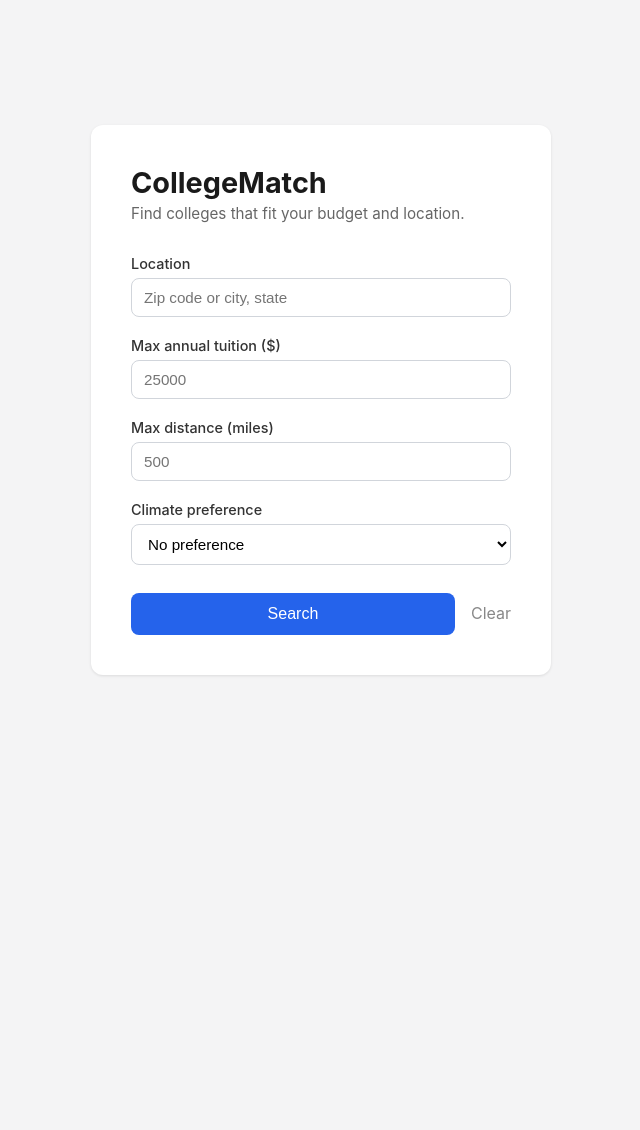
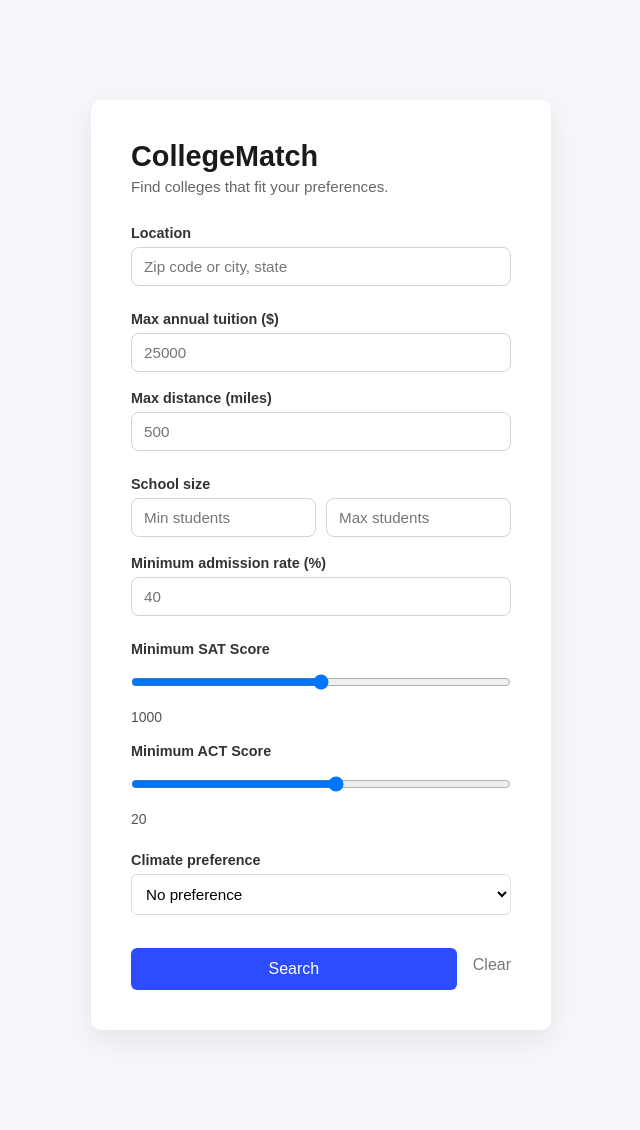
Before and after one commit to Amru-13579/College-Match, a Flask app: page / in a window 1280 px wide. Shown: the whole page, without its empty margins (319-959 px from the left). Before the commit the page ends 676 px from the top, so only its background shows below. Run offline with Flask 3, Linux system fonts and the light colour scheme.

Commit message:
added filters for school size, admission rate, and test scores in ranking logic

```diff
--- a/frontend/templates/index.html
+++ b/frontend/templates/index.html
@@ -5,66 +5,280 @@
 <meta name="viewport" content="width=device-width, initial-scale=1.0">
 <title>CollegeMatch</title>
 <link rel="stylesheet" href="{{ url_for('static', filename='styles.css') }}">
+
+<style>
+body{
+    font-family: Arial, Helvetica, sans-serif;
+    background:#f5f7fb;
+    margin:0;
+}
+
+.home-container{
+    display:flex;
+    justify-content:center;
+    padding:60px 20px;
+}
+
+.form-container{
+    background:white;
+    padding:40px;
+    width:500px;
+    border-radius:10px;
+    box-shadow:0 10px 30px rgba(0,0,0,0.08);
+}
+
+h1{
+    margin-bottom:5px;
+}
+
+.subtitle{
+    color:#666;
+    margin-bottom:30px;
+}
+
+.form-section{
+    margin-bottom:25px;
+}
+
+.form-group{
+    margin-bottom:18px;
+}
+
+label{
+    font-weight:600;
+    display:block;
+    margin-bottom:6px;
+}
+
+input, select{
+    width:100%;
+    padding:10px;
+    border:1px solid #ddd;
+    border-radius:6px;
+}
+
+.range-row{
+    display:flex;
+    gap:10px;
+}
+
+.range-value{
+    font-size:14px;
+    color:#555;
+    margin-top:4px;
+}
+
+input[type=range]{
+    width:100%;
+}
+
+button{
+    background:#2c4cff;
+    color:white;
+    border:none;
+    padding:12px 18px;
+    border-radius:6px;
+    cursor:pointer;
+    font-size:16px;
+}
+
+button:hover{
+    background:#1f38c8;
+}
+
+.button-row{
+    display:flex;
+    justify-content:space-between;
+    align-items:center;
+}
+
+.clear-link{
+    color:#777;
+    text-decoration:none;
+}
+
+.clear-link:hover{
+    text-decoration:underline;
+}
+</style>
+
 </head>
 <body>
+
 <div class="home-container">
 <div class="form-container">
+
 <h1>CollegeMatch</h1>
-            <p class="subtitle">Find colleges that fit your budget and location.</p>
-
-            {% if error %}
-            <div class="error">{{ error }}</div>
-            {% endif %}
+<p class="subtitle">Find colleges that fit your preferences.</p>
 
 <form method="POST" id="search-form">
+
+<!-- LOCATION -->
+<div class="form-section">
 <div class="form-group">
 <label for="location">Location</label>
 <input type="text" id="location" name="location"
 placeholder="Zip code or city, state"
-                           value="{{ form.get('location', '') }}" required>
+value="{{ form.get('location','') }}" required>
 </div>
+</div>
+
+<!-- COST + DISTANCE -->
+<div class="form-section">
 
 <div class="form-group">
 <label for="max_budget">Max annual tuition ($)</label>
 <input type="number" id="max_budget" name="max_budget"
 placeholder="25000"
-                           value="{{ form.get('max_budget', '') }}" required min="0">
+value="{{ form.get('max_budget','') }}" required min="0">
 </div>
 
 <div class="form-group">
 <label for="max_distance">Max distance (miles)</label>
 <input type="number" id="max_distance" name="max_distance"
 placeholder="500"
-                           value="{{ form.get('max_distance', '') }}" required min="0">
+value="{{ form.get('max_distance','') }}" required min="0">
+</div>
+
+</div>
+
+<!-- SCHOOL SIZE -->
+<div class="form-section">
+
+<div class="form-group">
+<label>School size</label>
+<div class="range-row">
+<input type="number" name="min_size" placeholder="Min students"
+value="{{ form.get('min_size','') }}">
+<input type="number" name="max_size" placeholder="Max students"
+value="{{ form.get('max_size','') }}">
+</div>
 </div>
 
 <div class="form-group">
+<label for="min_admission_rate">Minimum admission rate (%)</label>
+<input type="number" id="min_admission_rate"
+name="min_admission_rate"
+placeholder="40"
+value="{{ form.get('min_admission_rate','') }}"
+min="0" max="100">
+</div>
+
+</div>
+
+<!-- TEST SCORES -->
+<div class="form-section">
+
+<div class="form-group">
+<label for="sat_range">Minimum SAT Score</label>
+
+<input type="range"
+id="sat_range"
+name="min_sat"
+min="400"
+max="1600"
+step="10"
+value="{{ form.get('min_sat',1000) }}">
+
+<div class="range-value">
+<span id="sat_value">1000</span>
+</div>
+</div>
+
+<div class="form-group">
+<label for="act_range">Minimum ACT Score</label>
+
+<input type="range"
+id="act_range"
+name="min_act"
+min="1"
+max="36"
+step="1"
+value="{{ form.get('min_act',20) }}">
+
+<div class="range-value">
+<span id="act_value">20</span>
+</div>
+</div>
+
+</div>
+
+<!-- CLIMATE -->
+<div class="form-section">
+
+<div class="form-group">
 <label for="climate_preference">Climate preference</label>
-                    {% set selected_climate = form.get('climate_preference', 'any') %}
+
+{% set selected_climate = form.get('climate_preference','any') %}
+
 <select id="climate_preference" name="climate_preference">
-                        <option value="any" {% if selected_climate == 'any' %}selected{% endif %}>No preference</option>
-                        <option value="warm" {% if selected_climate == 'warm' %}selected{% endif %}>Warm</option>
-                        <option value="mild" {% if selected_climate == 'mild' %}selected{% endif %}>Mild</option>
-                        <option value="cool" {% if selected_climate == 'cool' %}selected{% endif %}>Cool</option>
-                        <option value="dry" {% if selected_climate == 'dry' %}selected{% endif %}>Dry</option>
-                        <option value="rainy" {% if selected_climate == 'rainy' %}selected{% endif %}>Rainy</option>
+
+<option value="any" {% if selected_climate=='any' %}selected{% endif %}>
+No preference
+</option>
+
+<option value="warm" {% if selected_climate=='warm' %}selected{% endif %}>
+Warm
+</option>
+
+<option value="mild" {% if selected_climate=='mild' %}selected{% endif %}>
+Mild
+</option>
+
+<option value="cool" {% if selected_climate=='cool' %}selected{% endif %}>
+Cool
+</option>
+
+<option value="dry" {% if selected_climate=='dry' %}selected{% endif %}>
+Dry
+</option>
+
+<option value="rainy" {% if selected_climate=='rainy' %}selected{% endif %}>
+Rainy
+</option>
+
 </select>
+</div>
+
 </div>
 
 <div class="button-row">
 <button type="submit">Search</button>
 <a href="#" class="clear-link" id="clear-btn">Clear</a>
 </div>
+
 </form>
+
 </div>
 </div>
 
 <script>
+
+const satSlider = document.getElementById("sat_range");
+const actSlider = document.getElementById("act_range");
+
+const satValue = document.getElementById("sat_value");
+const actValue = document.getElementById("act_value");
+
+satValue.textContent = satSlider.value;
+actValue.textContent = actSlider.value;
+
+satSlider.oninput = () => satValue.textContent = satSlider.value;
+actSlider.oninput = () => actValue.textContent = actSlider.value;
+
 document.getElementById('clear-btn').addEventListener('click', function(e) {
 e.preventDefault();
-            document.querySelectorAll('#search-form input').forEach(i => i.value = '');
+document.querySelectorAll('#search-form input').forEach(i => {
+if(i.type !== "range") i.value = '';
+});
+satSlider.value = 1000;
+actSlider.value = 20;
+satValue.textContent = 1000;
+actValue.textContent = 20;
 document.getElementById('climate_preference').value = 'any';
 });
+
 </script>
+
 </body>
 </html>
```
Also changed, not shown: backend/app/engine/ranker.py (+14 -0 lines), backend/app/main.py (+13 -0 lines). Lines whose indentation alone changed are shown as unchanged.
